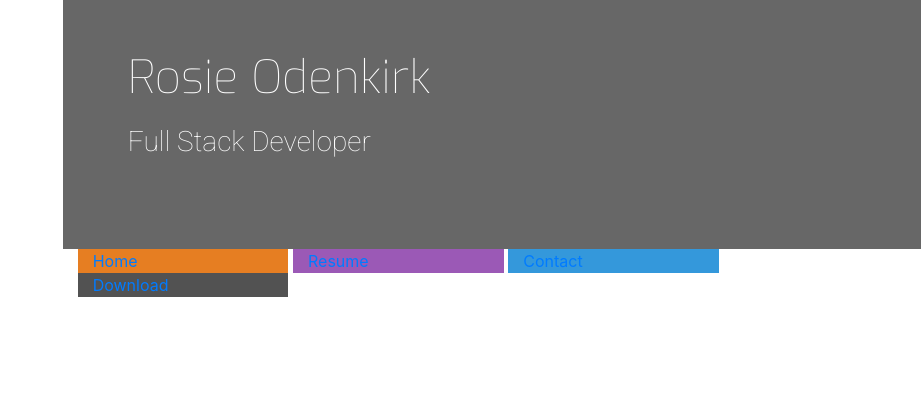
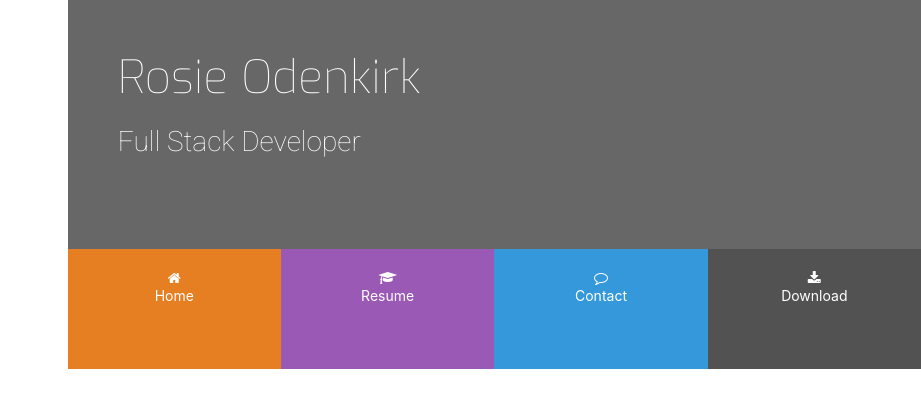
Before and after one commit to Telesia/UCD_Resume, a plain HTML site: page index.html in a window 1280 px wide. Shown: the whole page, without its empty margins (359-1280 px from the left). Drawn offline with nearby package versions, Linux system fonts and the light colour scheme.

Commit message:
html and css

```diff
--- a/assets/css/style.css
+++ b/assets/css/style.css
@@ -68,3 +68,32 @@ header {
     margin: 0;
 
 }
+
+.menucontainer {
+    font-size:  0;
+}
+
+#nav li {
+    font-size: 14px;
+    padding: 0px;
+}
+
+.menuitem {
+     height: 120px;
+     text-align: center;
+     padding: 0;
+
+}
+
+/* styling the <a> tag which is going to be clickable button*/
+.menuitem a {
+    width: 100%;
+    text-decoration: none; /*removes default underscore on text link*/
+    color: #fff;
+    height: 120px;
+}
+
+.menuitem a i {
+    padding-top: 22px;
+    display: block; /*pushes i element, which is usually inline, to its own line by using block/*
+}
--- a/index.html
+++ b/index.html
@@ -10,31 +10,31 @@
 </head>
 <body>
     <header>
-        <div class="row">
+        <div class="row no-gutters">
             <a href="index.html" class="col-md-4 logo">
 
             </a>
             <div class="col-md-8">
-                <div class="row bg-color-name-title"> <!--set up this class to add background color to name and title together-->
+                <div class="row no-gutters bg-color-name-title"> <!--set up this class to add background color to name and title together-->
                     <div class="col heading">
                         <h1 class="name">Rosie Odenkirk</h1>
                         <h2 class="title">Full Stack Developer</h2>
                     </div>
                 </div>
-                <div class="row">
+                <div class="row no-gutters">
                     <div class="col">
                         <ul id="nav" class="list-inline menucontainer">
-                            <li class="col-6 col-sm-3 ui-menu-color-home list-inline-item">
-                                <a href="#"><span>Home</span></a>
+                            <li class="col-6 col-sm-3 ui-menu-color-home list-inline-item menuitem">
+                                <a href="#"><i class="fa fa-home" aria-hidden="true"></i><span>Home</span></a>
                             </li>
-                            <li class="col-6 col-sm-3 ui-menu-color-resume list-inline-item">
-                                <a href="#"><span>Resume</span></a>
+                            <li class="col-6 col-sm-3 ui-menu-color-resume list-inline-item menuitem">
+                                <a href="#"><i class="fa fa-graduation-cap" aria-hidden="true"></i><span>Resume</span></a>
                             </li>
-                            <li class="col-6 col-sm-3 ui-menu-color-contact list-inline-item">
-                                <a href="#"><span>Contact</span></a>
+                            <li class="col-6 col-sm-3 ui-menu-color-contact list-inline-item menuitem">
+                                <a href="#"><i class="fa fa-comment-o" aria-hidden="true"></i><span>Contact</span></a>
                             </li>
-                            <li class="col-6 col-sm-3 ui-menu-color-download list-inline-item">
-                                <a href="#"><span>Download</span></a>
+                            <li class="col-6 col-sm-3 ui-menu-color-download list-inline-item menuitem">
+                                <a href="#"><i class="fa fa-download" aria-hidden="true"></i><span>Download</span></a>
                             </li>
                         </ul>
                     </div>
```
